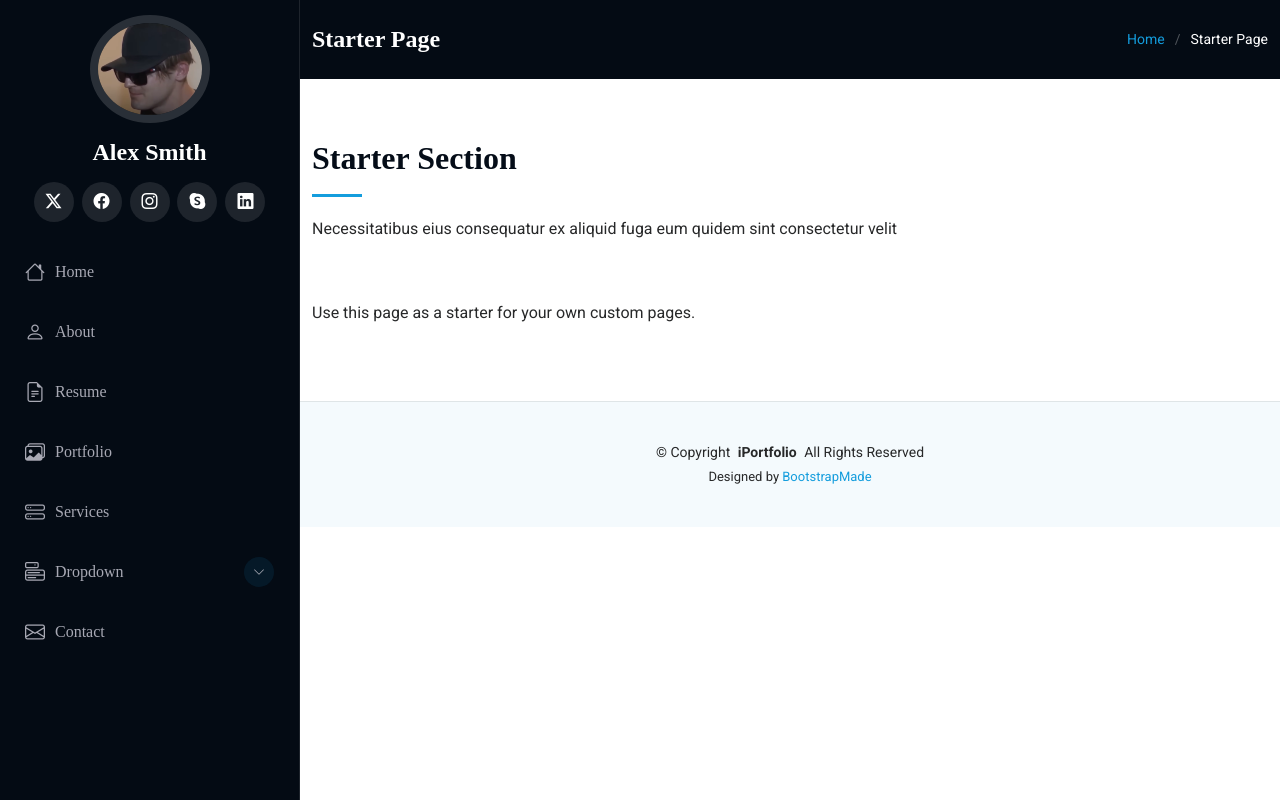
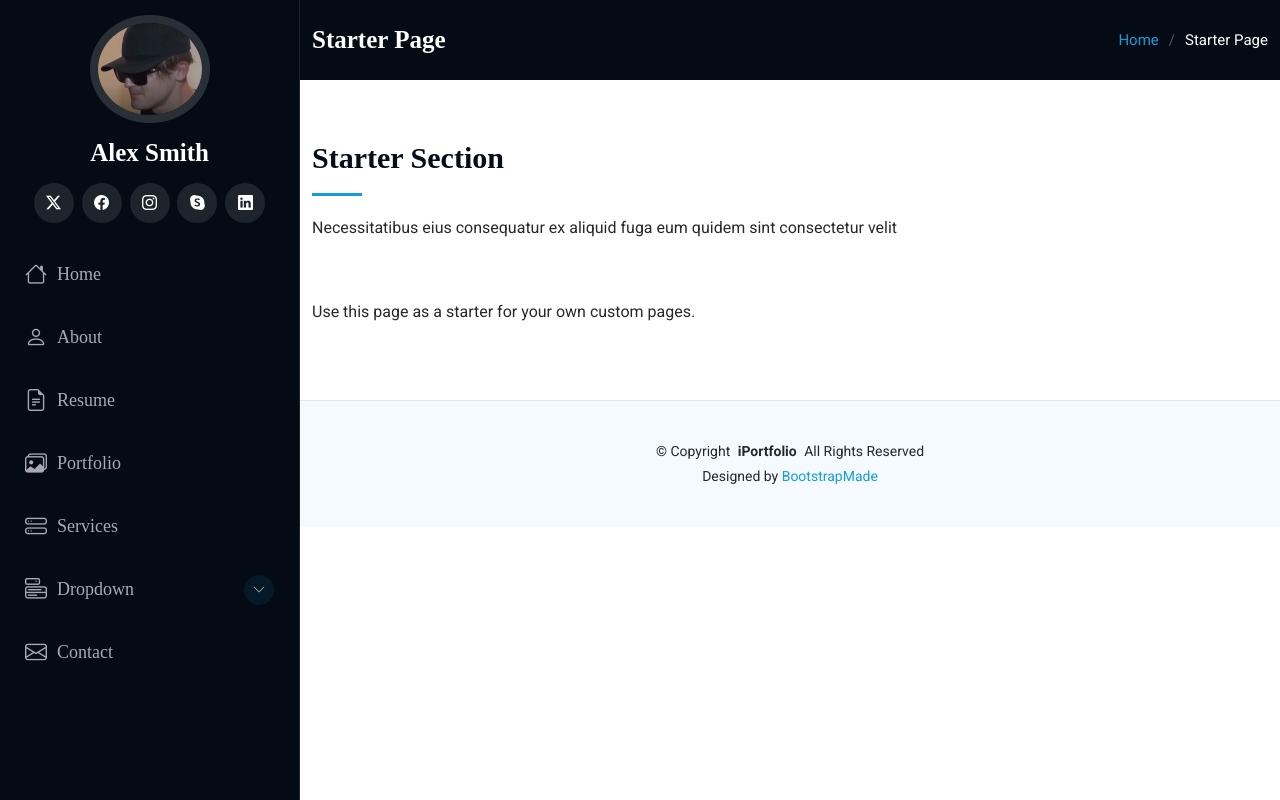
Before and after one commit to markasjuskys/markasjuskys.github.io, a plain HTML site: page iPortfolio/iPortfolio/starter-page.html in a window 1280 px wide. Drawn offline with Linux system fonts and the light colour scheme.

Commit message:
font-size

```diff
--- a/iPortfolio/iPortfolio/assets/css/main.css
+++ b/iPortfolio/iPortfolio/assets/css/main.css
@@ -175,7 +175,7 @@ h6 {
 }
 
 .header .logo h1 {
-  font-size: 24px;
+  font-size: 25px;
   margin: 0;
   font-weight: 700;
   color: var(--heading-color);
@@ -186,7 +186,7 @@ h6 {
 }
 
 .header .social-links a {
-  font-size: 16px;
+  font-size: 15px;
   display: inline-flex;
   align-items: center;
   justify-content: center;
@@ -226,7 +226,7 @@ h6 {
 .header .header-toggle {
   color: var(--contrast-color);
   background-color: var(--accent-color);
-  font-size: 22px;
+  font-size: 20px;
   display: flex;
   align-items: center;
   justify-content: center;
@@ -269,7 +269,7 @@ h6 {
   color: var(--nav-color);
   padding: 15px 10px;
   font-family: "Times New Roman", Times, serif;
-  font-size: 16px;
+  font-size: 18px;
   font-weight: 400;
   display: flex;
   align-items: center;
@@ -280,13 +280,13 @@ h6 {
 
 .navmenu a .navicon,
 .navmenu a:focus .navicon {
-  font-size: 20px;
+  font-size: 22px;
   margin-right: 10px;
 }
 
 .navmenu a .toggle-dropdown,
 .navmenu a:focus .toggle-dropdown {
-  font-size: 12px;
+  font-size: 13px;
   line-height: 0;
   margin-left: auto;
   width: 30px;
@@ -379,7 +379,7 @@ h6 {
 
 .footer .credits {
   margin-top: 4px;
-  font-size: 13px;
+  font-size: 14px;
   text-align: center;
 }
 
@@ -436,7 +436,7 @@ h6 {
 }
 
 .scroll-top i {
-  font-size: 24px;
+  font-size: 25px;
   color: var(--contrast-color);
   line-height: 0;
 }
@@ -472,7 +472,7 @@ h6 {
 }
 
 .page-title h1 {
-  font-size: 24px;
+  font-size: 25px;
   font-weight: 700;
 }
 
@@ -482,7 +482,7 @@ h6 {
   list-style: none;
   padding: 0;
   margin: 0;
-  font-size: 14px;
+  font-size: 15px;
   font-weight: 400;
 }
 
@@ -517,7 +517,7 @@ section,
 }
 
 .section-title h2 {
-  font-size: 32px;
+  font-size: 30px;
   font-weight: 700;
   margin-bottom: 20px;
   padding-bottom: 20px;
```
